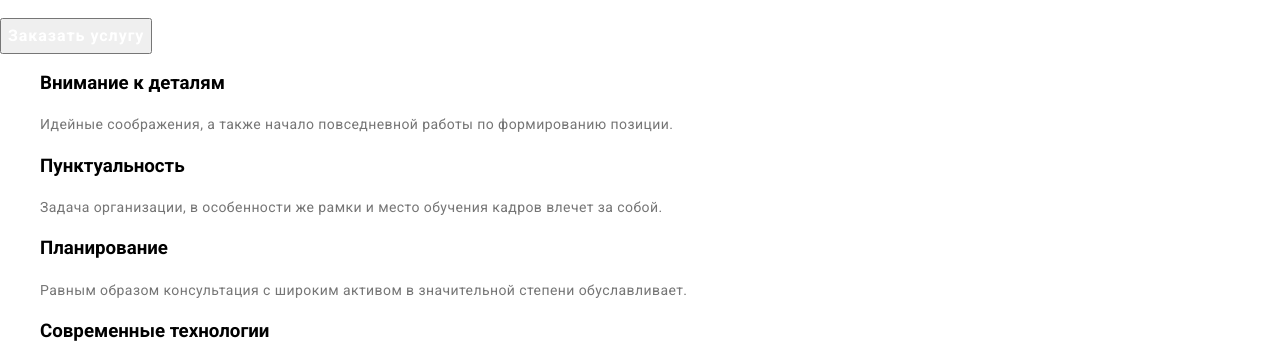
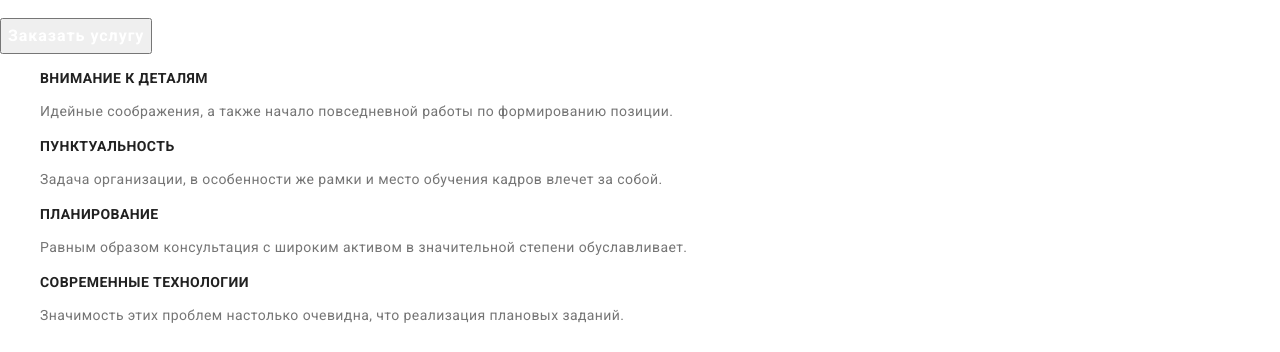
Before and after one commit to NadinShp/goit-markup-hw-02, a plain HTML site: page index.html in a window 1280 px wide. Shown: the part 256-608 px from the top of the page. Drawn offline with nearby package versions, Linux system fonts and the light colour scheme.

Commit message:
изменяет буквы заголовка на заглавные

```diff
--- a/css/styles.css
+++ b/css/styles.css
@@ -93,7 +93,7 @@ body {
 /*================END HERO================== */
 
 /*================ADVANTAGES================== */
-.adv-list-title {
+.adventages-list-title {
   font-family: var(--main-font);
   font-style: normal;
   font-weight: 700;
```
